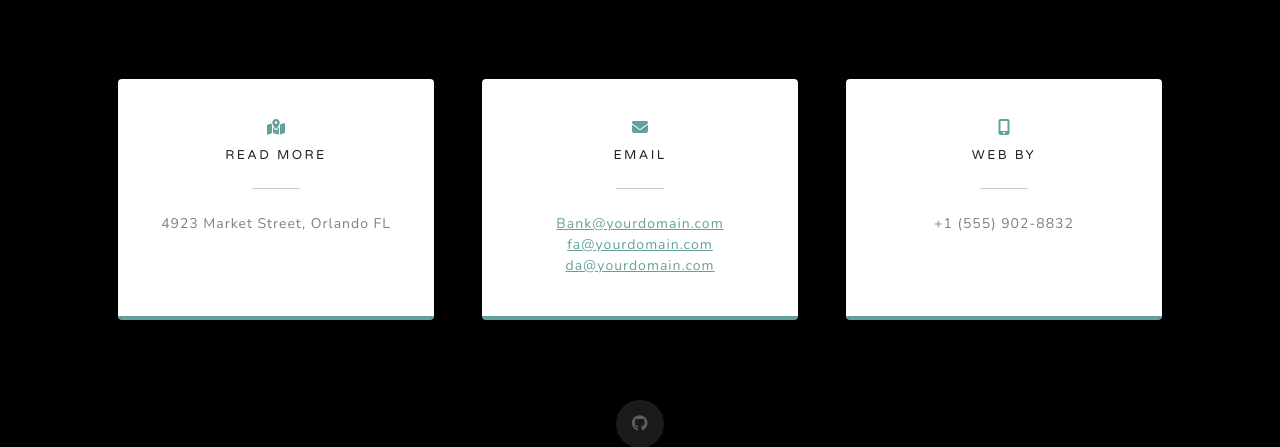
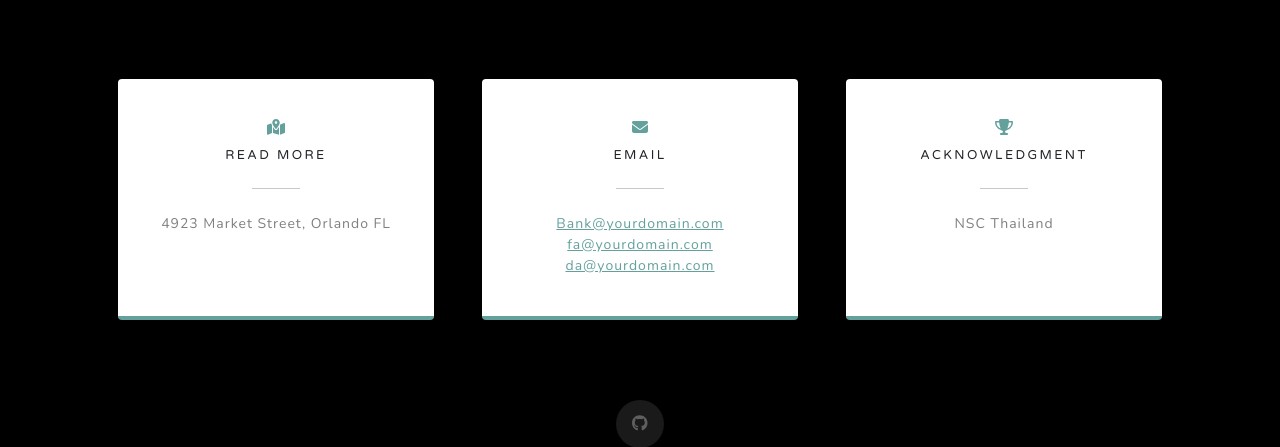
Before and after one commit to BankTHP/GAN-Detection-WebAPP, a Flask app: page / in a window 1280 px wide. Shown: the part 3771-4218 px from the top of the page. Run offline with Flask 2, Linux system fonts and the light colour scheme; some libraries are stand-ins or nearby versions.

Commit message:
fix layout

```diff
--- a/templates/index.html
+++ b/templates/index.html
@@ -165,10 +165,10 @@
                     <div class="col-md-4 mb-3 mb-md-0">
                         <div class="card py-4 h-100">
                             <div class="card-body text-center">
-                                <i class="fas fa-mobile-alt text-primary mb-2"></i>
-                                <h4 class="text-uppercase m-0">Web by</h4>
+                                <i class="fas fas fa-trophy text-primary mb-2"></i>
+                                <h4 class="text-uppercase m-0">Acknowledgment</h4>
                                 <hr class="my-4 mx-auto" />
-                                <div class="small text-black-50">+1 (555) 902-8832</div>
+                                <div class="small text-black-50">NSC Thailand</div>
                             </div>
                         </div>
                     </div>
```
Also changed, not shown: templates/generate.html (+25 -17 lines), static/uploads/Aaron_Eckhart0.5-removebg-preview.png (added), 3 other files.
